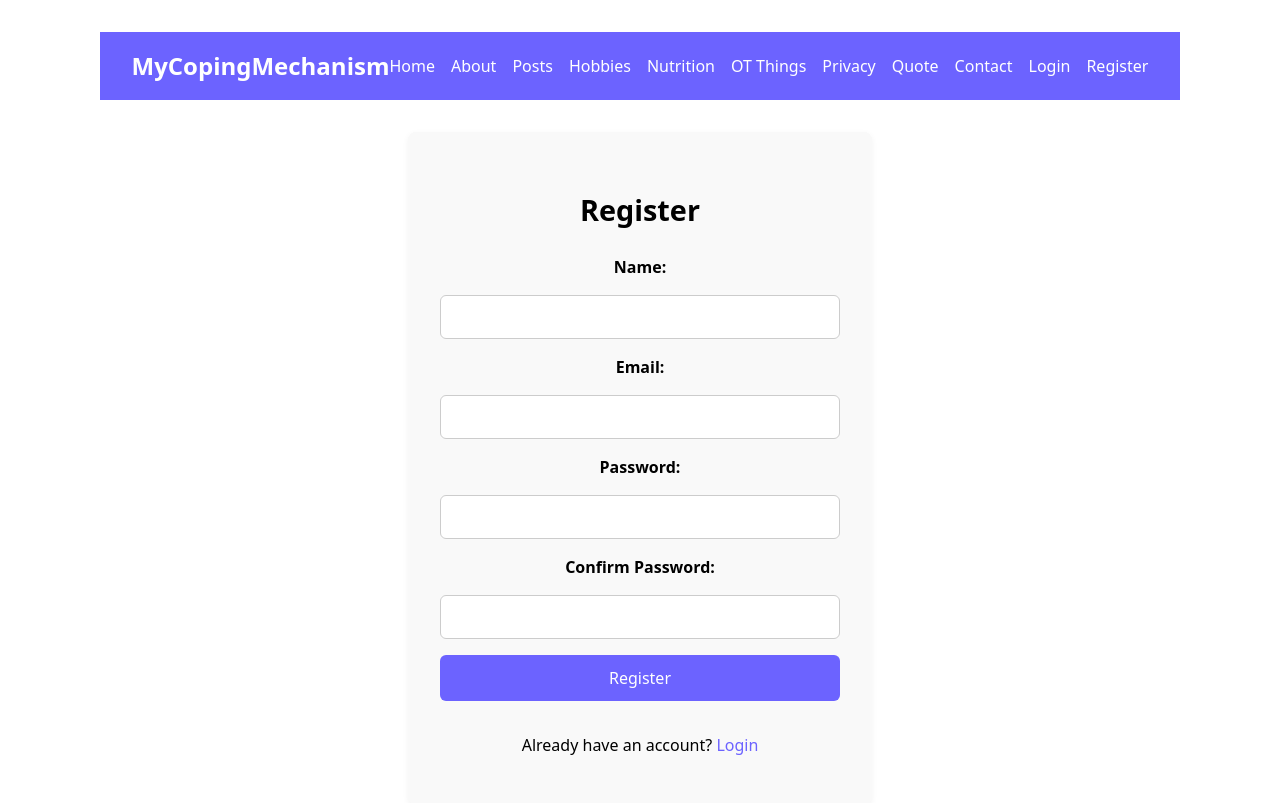
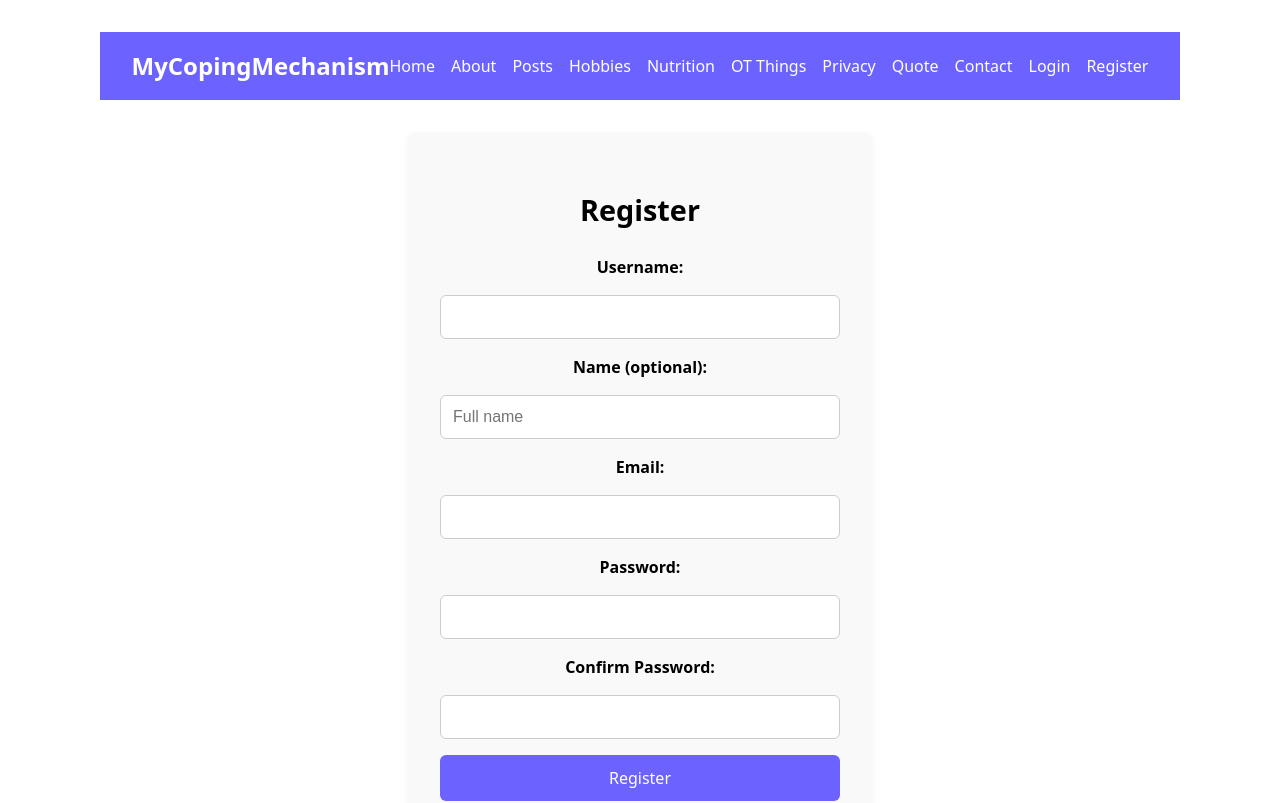
Before and after one commit to SpaceDust18/MyCopingMechanism-frontEnd, a React (Vite) app in the folder personal-site/: page /register in a window 1280 px wide. Shown: the top 803 px of the page. Built offline with nearby package versions, Linux system fonts and the light colour scheme.

Commit message:
added name as optional to registering

```diff
--- a/personal-site/src/SiteComponents/Forms/Register.jsx
+++ b/personal-site/src/SiteComponents/Forms/Register.jsx
@@ -4,7 +4,8 @@ import { API_BASE_URL } from "../../api/config";
 import "./AuthForms.css";
 
 export default function Register() {
-  const [name, setName] = useState("");
+  const [username, setUsername] = useState("");   // required
+  const [name, setName] = useState("");           // optional
   const [email, setEmail] = useState("");
   const [password, setPassword] = useState("");
   const [confirmPassword, setConfirmPassword] = useState("");
@@ -18,16 +19,24 @@ export default function Register() {
     if (password !== confirmPassword) {
       return setError("Passwords do not match!");
     }
+
     try {
       const response = await fetch(`${API_BASE_URL}/auth/register`, {
         method: "POST",
         headers: { "Content-Type": "application/json" },
-        body: JSON.stringify({ username: name, email, password }),
+        body: JSON.stringify({
+          username,           // required
+          name: name || null, // optional
+          email,
+          password
+        }),
       });
+
       if (!response.ok) {
         const errorData = await response.json();
         throw new Error(errorData.error || "Registration failed");
       }
+
       alert("Registration successful! Please log in.");
       navigate("/login");
     } catch (err) {
@@ -40,13 +49,22 @@ export default function Register() {
       <h2>Register</h2>
       {error && <p className="error">{error}</p>}
       <form onSubmit={handleSubmit}>
-        <label>Name:</label>
+        <label>Username:</label>
+        <input
+          type="text"
+          value={username}
+          onChange={(e) => setUsername(e.target.value)}
+          required
+        />
+
+        <label>Name (optional):</label>
         <input
           type="text"
           value={name}
           onChange={(e) => setName(e.target.value)}
-          required
+          placeholder="Full name"
         />
+
         <label>Email:</label>
         <input
           type="email"
@@ -54,6 +72,7 @@ export default function Register() {
           onChange={(e) => setEmail(e.target.value)}
           required
         />
+
         <label>Password:</label>
         <input
           type="password"
@@ -61,6 +80,7 @@ export default function Register() {
           onChange={(e) => setPassword(e.target.value)}
           required
         />
+
         <label>Confirm Password:</label>
         <input
           type="password"
@@ -68,8 +88,11 @@ export default function Register() {
           onChange={(e) => setConfirmPassword(e.target.value)}
           required
         />
+
         <button type="submit" className="submit-btn">Register</button>
-        <p>Already have an account? <Link to="/login">Login</Link></p>
+        <p>
+          Already have an account? <Link to="/login">Login</Link>
+        </p>
       </form>
     </section>
   );
--- a/personal-site/src/SiteComponents/Sections/Profile.jsx
+++ b/personal-site/src/SiteComponents/Sections/Profile.jsx
@@ -15,8 +15,9 @@ export default function Profile({ authUser }) {
     <section className="profile-section">
       <h2>My Profile</h2>
       <div className="profile-card">
-        <p><strong>Name:</strong> {authUser.username || "User"}</p>
-        <p><strong>Email:</strong> {authUser.email}</p>
+        <p><strong>Username:</strong> {authUser?.username ?? "User"}</p>
+        <p><strong>Name:</strong> {authUser?.name || authUser?.username || "—"}</p>
+        <p><strong>Email:</strong> {authUser?.email || "—"}</p>
         <button className="edit-btn" onClick={handleEditClick}>Edit Profile</button>
       </div>
     </section>
```
